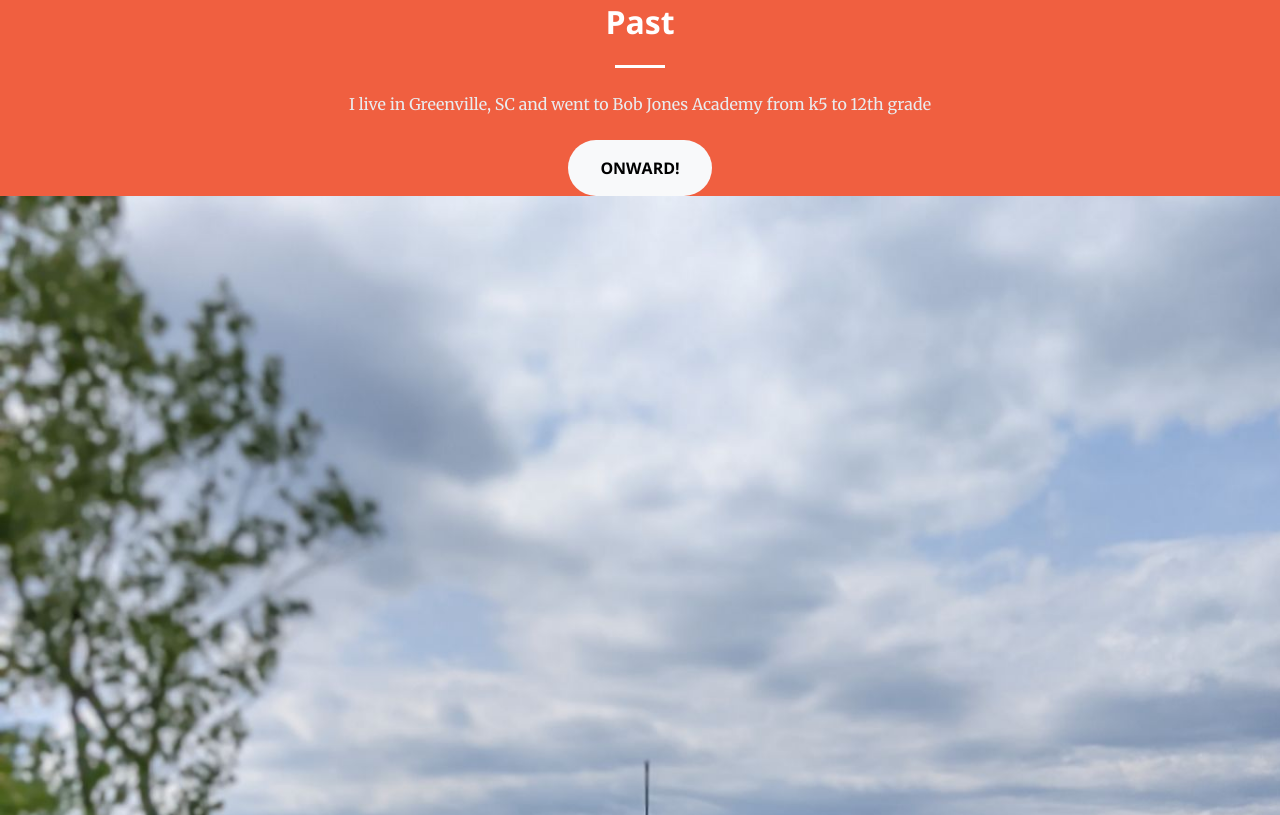
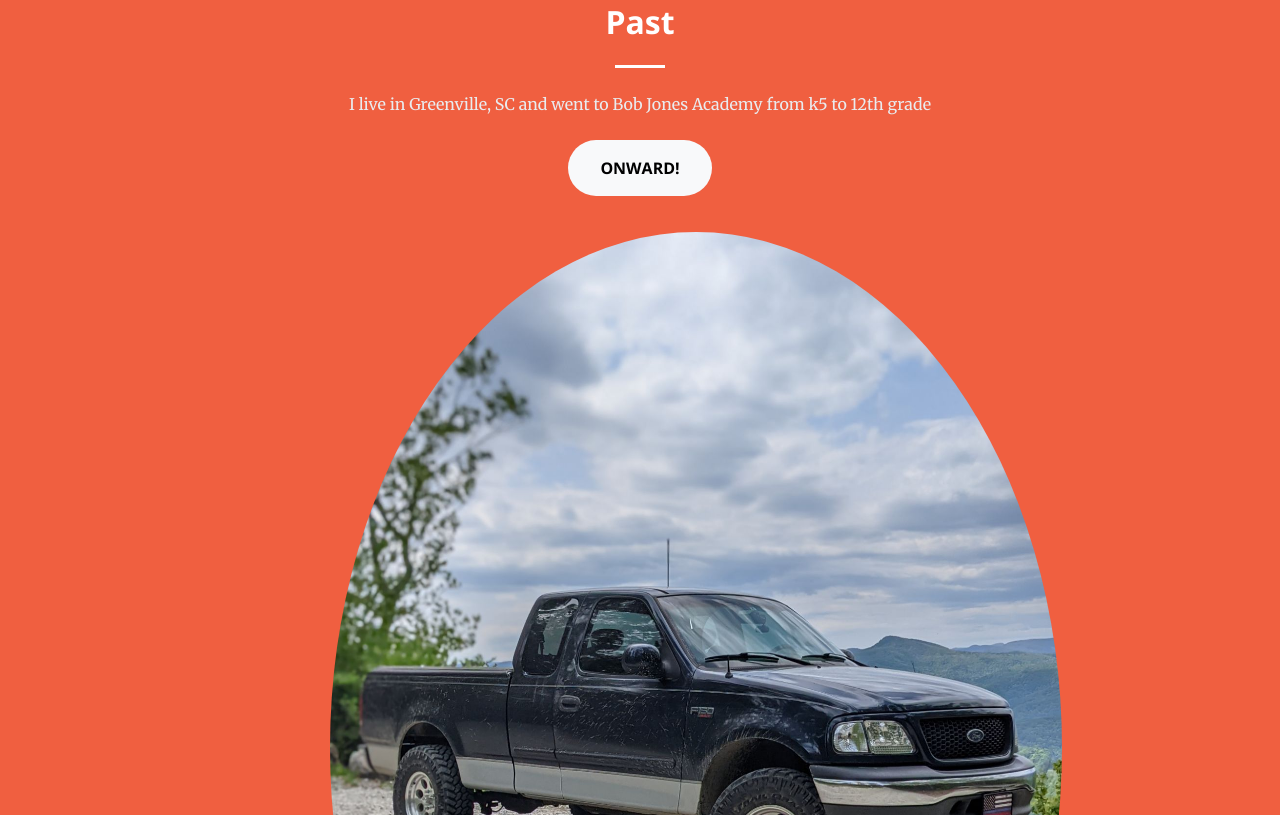
Before and after one commit to jedwa359/jedwa359.github.io, a plain HTML site: page index.html in a window 1280 px wide. Shown: the part 925-1740 px from the top of the page. Drawn offline with nearby package versions, Linux system fonts and the light colour scheme; some packages are replaced by stand-ins of ours; a script that the page names is missing.

Commit message:
Add files via upload

```diff
--- a/index.html
+++ b/index.html
@@ -48,7 +48,7 @@
                     <p class="text-faded mb-4" style="color: var(--bs-gray-200);box-shadow: 0px 0px;">I live in Greenville, SC and went to Bob Jones Academy from k5 to 12th grade</p><a class="btn btn-light btn-xl" role="button" href="#services">Onward!</a>
                 </div>
             </div>
-        </div><img src="assets/img/thumbnails/truck%20portrait.jpg" style="width: 1400px;height: 1900px;">
+        </div><img class="rounded-circle" src="assets/img/thumbnails/truck%20portrait.jpg" style="width: 900px;height: 1200px;margin: 267px;padding: 84px;margin-top: -48px;margin-left: 246px;margin-bottom: 241px;">
     </section>
     <section id="services">
         <div class="container">
```
